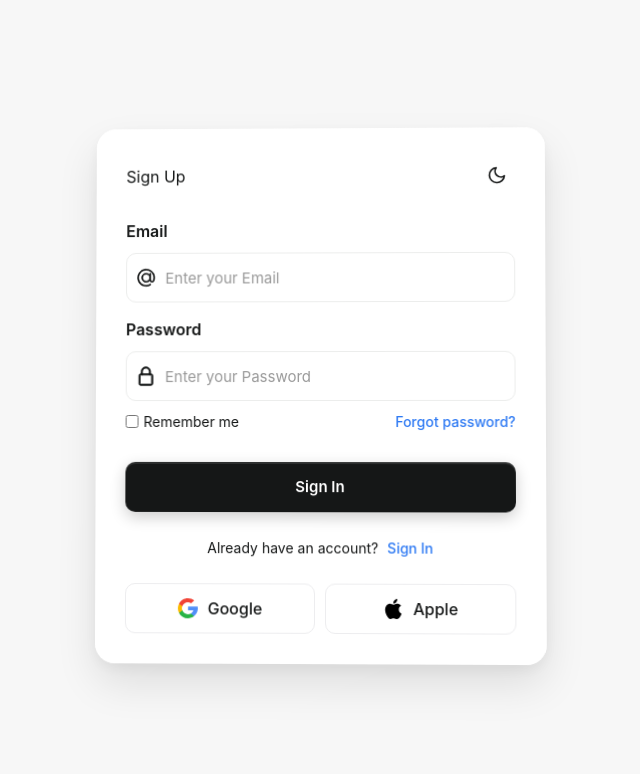
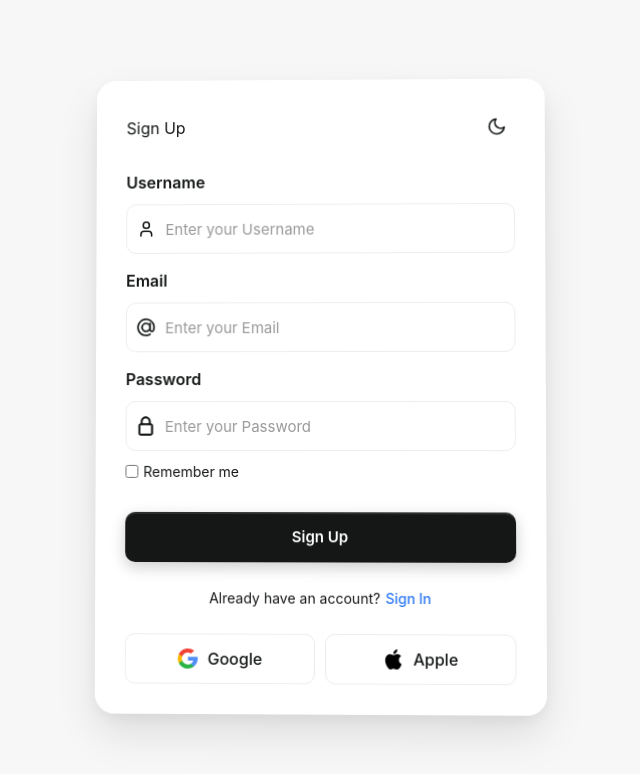
Before and after one commit to nirgranthi/Authentication, a Next.js app: page /signup in a window 1280 px wide. Shown: the top 774 px of the page, without its empty margins (320-960 px from the left). Built offline with nearby package versions, Linux system fonts and the light colour scheme.

Commit message:
fixed form layout for login and signup

```diff
--- a/app/login/page.tsx
+++ b/app/login/page.tsx
@@ -1,16 +1,14 @@
 'use client'
 
 import { useState } from 'react'
-import { AppleSvg, EmailSvg, GoogleSvg, PasswordSvg, MoonSvg, SunSvg, UsernameSvg } from '../styles/Svgs'
+import { AppleSvg, EmailSvg, GoogleSvg, PasswordSvg, MoonSvg, SunSvg } from '../styles/Svgs'
 import { StyledWrapper } from '../styles/LoginCSS'
 
-export default function Login  () {
+export default function Login() {
     const [isDarkMode, setIsDarkMode] = useState(false);
 
-  const [userdata, setUserdata] = useState({
-    email: '',
-    username: '',
-    password: ''
+    const [userdataSignup, setUserdataSignup] = useState({
+
     })
 
     return (
@@ -29,19 +27,11 @@ export default function Login  () {
                     </div>
 
                     <div className="flexColumn">
-            <label>Username </label>
-          </div>
-          <div className="inputForm">
-            <UsernameSvg />
-            <input placeholder="Enter your Username" className="input" type="text" />
-          </div>
-
-          <div className="flexColumn">
                         <label>Email </label>
                     </div>
                     <div className="inputForm">
                         <EmailSvg />
-            <input placeholder="Enter your Email" className="input" type="text" />
+                        <input placeholder="Enter your Email/Username" className="input" type="text" required />
                     </div>
 
                     <div className="flexColumn">
@@ -49,7 +39,7 @@ export default function Login  () {
                     </div>
                     <div className="inputForm">
                         <PasswordSvg />
-            <input placeholder="Enter your Password" className="input" type="password" />
+                        <input placeholder="Enter your Password" className="input" type="password" required />
                     </div>
 
                     <div className="flexRow">
@@ -59,7 +49,6 @@ export default function Login  () {
                         </label>
                         <span className="span">Forgot password?</span>
                     </div>
-
                     <button className="buttonSubmit">Sign In</button>
                     <p className="p">{`Don't have an account?`} <a href="/signup" className="span">Sign Up</a></p>
                     <div className="flexRow">
--- a/app/signup/page.tsx
+++ b/app/signup/page.tsx
@@ -1,16 +1,32 @@
 'use client'
 
-import { useState } from 'react'
-import { AppleSvg, EmailSvg, GoogleSvg, PasswordSvg, MoonSvg, SunSvg } from '../styles/Svgs'
+import { useState, ChangeEvent, SubmitEvent } from 'react'
+import { AppleSvg, EmailSvg, GoogleSvg, PasswordSvg, MoonSvg, SunSvg, UsernameSvg } from '../styles/Svgs'
 import { StyledWrapper } from '../styles/LoginCSS'
 
-export default function Signup  () {
+export default function Signup() {
     const [isDarkMode, setIsDarkMode] = useState(false);
+
+    const [userdata, setUserdata] = useState({
+        email: '',
+        username: '',
+        password: ''
+    })
+
+    const handleChange = (e: ChangeEvent<HTMLInputElement>) => {
+        const { name, value } = e.target;
+        setUserdata(prev => ({ ...prev, [name]: value }));
+    };
+
+    const handleSubmit = (e: SubmitEvent) => {
+        e.preventDefault();
+        console.log(userdata);
+    };
 
     return (
         <StyledWrapper className={isDarkMode ? 'dark-mode' : ''}>
             <div className="wrapper">
-        <form className="form">
+                <form className="form" onSubmit={handleSubmit}>
                     <div className="flexRow" style={{ marginBottom: '10px' }}>
                         <h2>Sign Up</h2>
                         <button
@@ -21,37 +37,55 @@ export default function Signup  () {
                             {isDarkMode ? <SunSvg /> : <MoonSvg />}
                         </button>
                     </div>
+
+                    <div className="flexColumn">
+                        <label>Username </label>
+                    </div>
+                    <div className="inputForm">
+                        <UsernameSvg />
+                        <input name="username" value={userdata.username} onChange={handleChange}
+                            placeholder="Enter your Username" className="input" type="text" required />
+                    </div>
+
                     <div className="flexColumn">
                         <label>Email </label>
                     </div>
                     <div className="inputForm">
                         <EmailSvg />
-            <input placeholder="Enter your Email" className="input" type="text" />
+                        <input name="email" value={userdata.email} onChange={handleChange}
+                            placeholder="Enter your Email" className="input" type="email" required />
                     </div>
+
                     <div className="flexColumn">
                         <label>Password </label>
                     </div>
                     <div className="inputForm">
                         <PasswordSvg />
-            <input placeholder="Enter your Password" className="input" type="password" />
+                        <input name="password" value={userdata.password} onChange={handleChange}
+                            placeholder="Enter your Password" className="input" type="password" required />
                     </div>
+
                     <div className="flexRow">
                         <label className="rememberMe">
                             <input type="checkbox" />
                             <span>Remember me</span>
                         </label>
-            <span className="span">Forgot password?</span>
                     </div>
-          <button className="buttonSubmit">Sign In</button>
-          <p className="p">{`Already have an account?`} <a href="/login" className="span">Sign In</a></p>
+
+                    <button className="buttonSubmit">Sign Up</button>
+
+                    <p className="p">
+                        {`Already have an account?`}
+                        <a href="/login" className="span">Sign In</a>
+                    </p>
+
                     <div className="flexRow">
-            <button className="btn">
-              <GoogleSvg />
-              Google
+                        <button type="button" className="btn">
+                            <GoogleSvg /> Google
                         </button>
-            <button className="btn">
-              <AppleSvg />
-              Apple
+
+                        <button type="button" className="btn">
+                            <AppleSvg /> Apple
                         </button>
                     </div>
                 </form>
```
Lines whose indentation alone changed are shown as unchanged.
